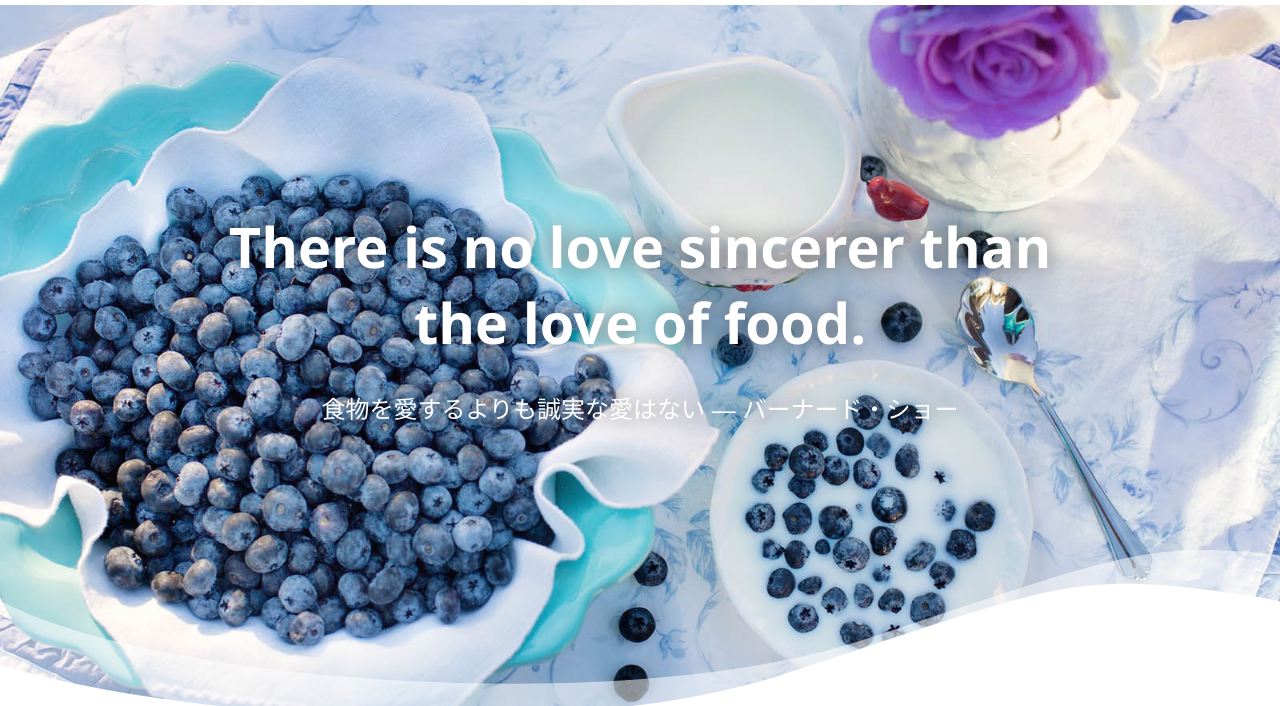
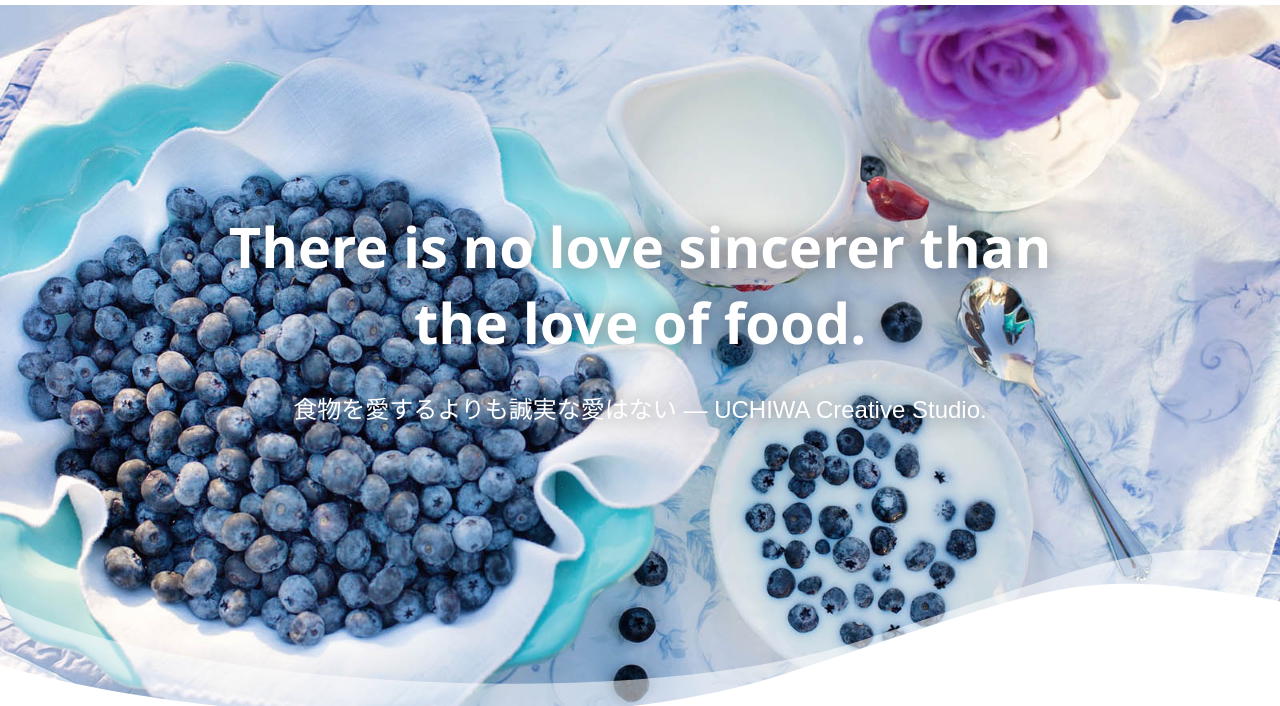
Before and after one commit to uchikori/gatsby-essentials, a Gatsby site: page / in a window 1280 px wide. Shown: the part 95-801 px from the top of the page. Built offline with nearby package versions, Linux system fonts and the light colour scheme; Gatsby itself is replaced by a stand-in of ours.

Commit message:
タイトル編集しました

```diff
--- a/src/pages/index.js
+++ b/src/pages/index.js
@@ -26,7 +26,7 @@ export default () => {
         </figure>
         <div className="catch">
           <h1>There is no love sincerer than<br /> the love of food.</h1>
-          <p>食物を愛するよりも誠実な愛はない ― バーナード・ショー</p>
+          <p>食物を愛するよりも誠実な愛はない ― UCHIWA Creative Studio.</p>
         </div>
         <div className="wave">
           <img src="/images/wave.svg" alt="" />
```
